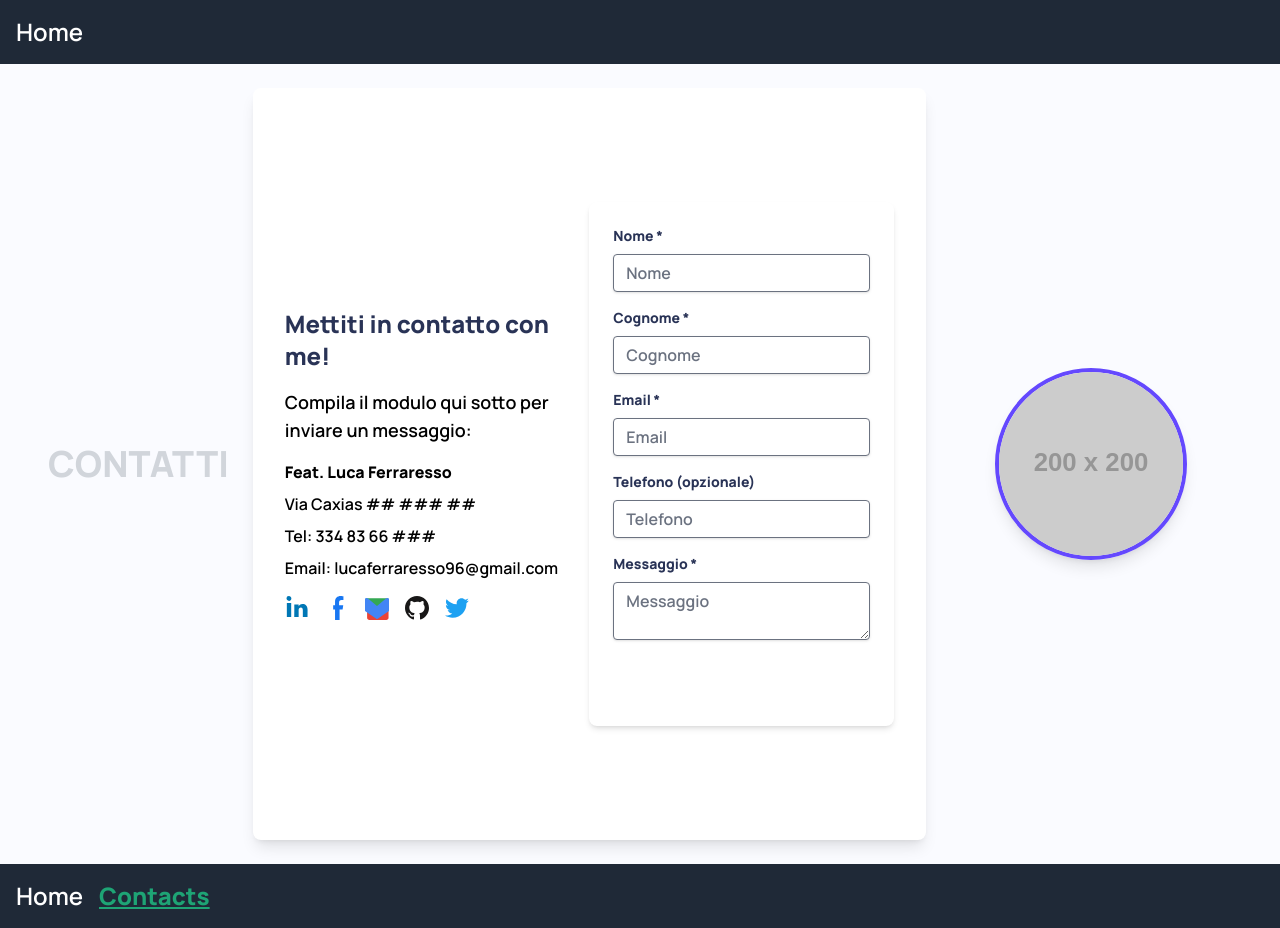
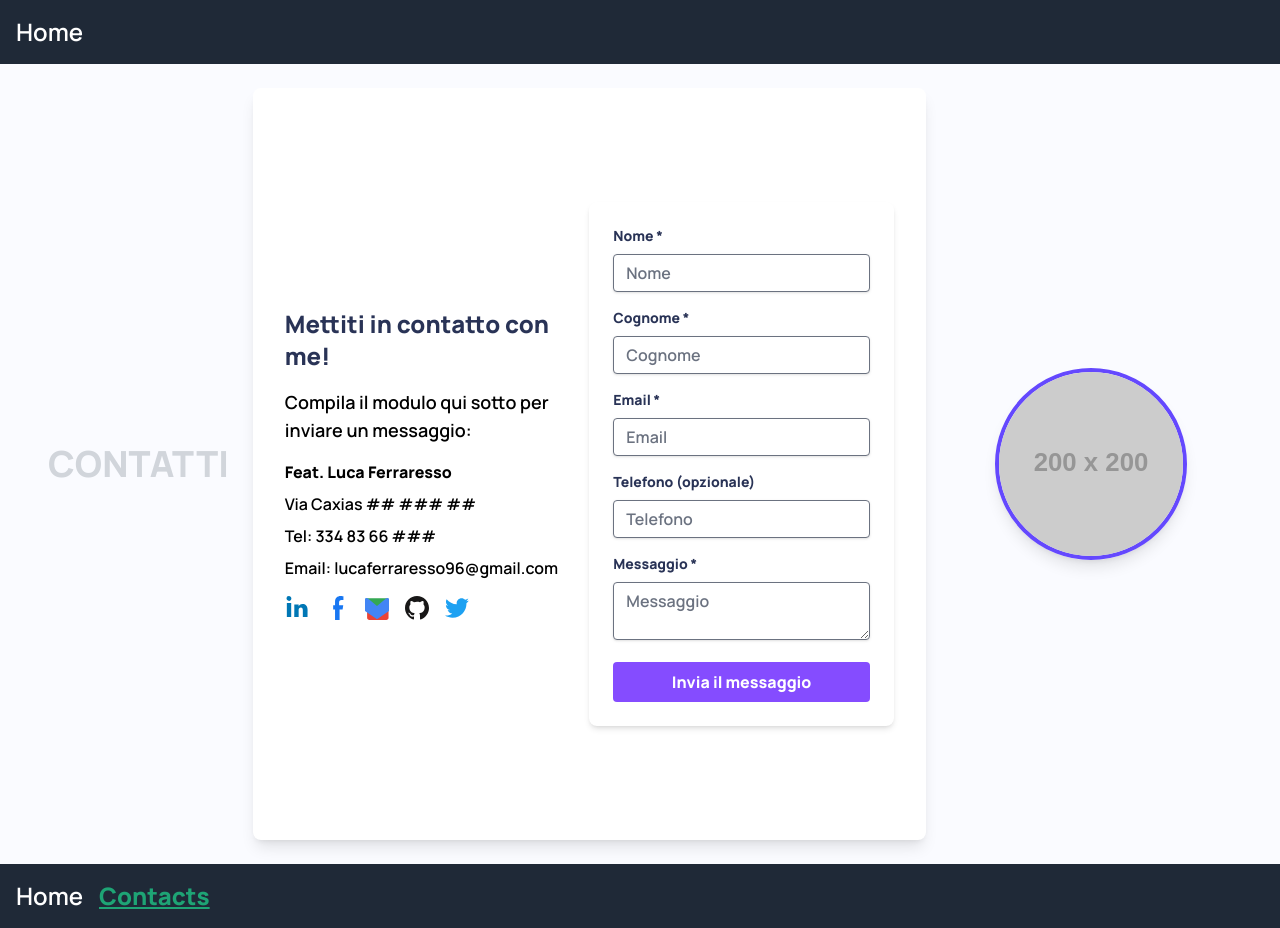
Before and after one commit to LucaFerraresso/REACT-Portfolio, a React (Vite) app in the folder MyApp/: page /contacts in a window 1280 px wide. Built offline with nearby package versions, Linux system fonts and the light colour scheme.

Commit message:
fix tailwindcss colors

```diff
--- a/MyApp/src/pages/Contacts.jsx
+++ b/MyApp/src/pages/Contacts.jsx
@@ -125,7 +125,7 @@ const ContactPage = () => {
           </div>
           <button
             type="submit"
-            className="w-full bg-primary-linear-gradient hover:bg-gradient-to-r from-purple to-dark-grayish-blue text-white font-bold py-2 px-4 rounded focus:outline-none focus:shadow-outline transition-all duration-300 ease-in-out"
+            className="w-full bg-purple hover:bg-gradient-to-r from-purple to-dark-grayish-blue text-white font-bold py-2 px-4 rounded focus:outline-none focus:shadow-outline transition-all duration-300 ease-in-out"
           >
             Invia il messaggio
           </button>
```
